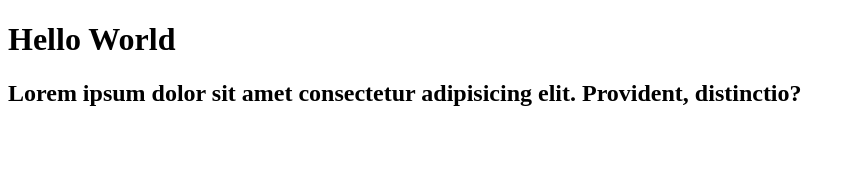
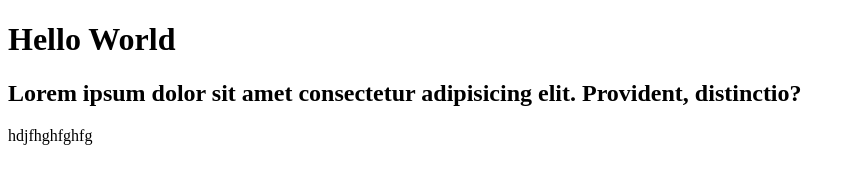
Before and after one commit to Ravi-20/lab, a plain HTML site: page index.html in a window 1280 px wide. Shown: the whole page, without its empty margins (0-855 px from the left). Drawn offline with Linux system fonts and the light colour scheme.

Commit message:
third commit

```diff
--- a/index.html
+++ b/index.html
@@ -9,5 +9,6 @@
 <body>
     <h1>Hello World</h1>
     <h2>Lorem ipsum dolor sit amet consectetur adipisicing elit. Provident, distinctio?</h2>
+    <p>hdjfhghfghfg</p>
 </body>
 </html>
```
